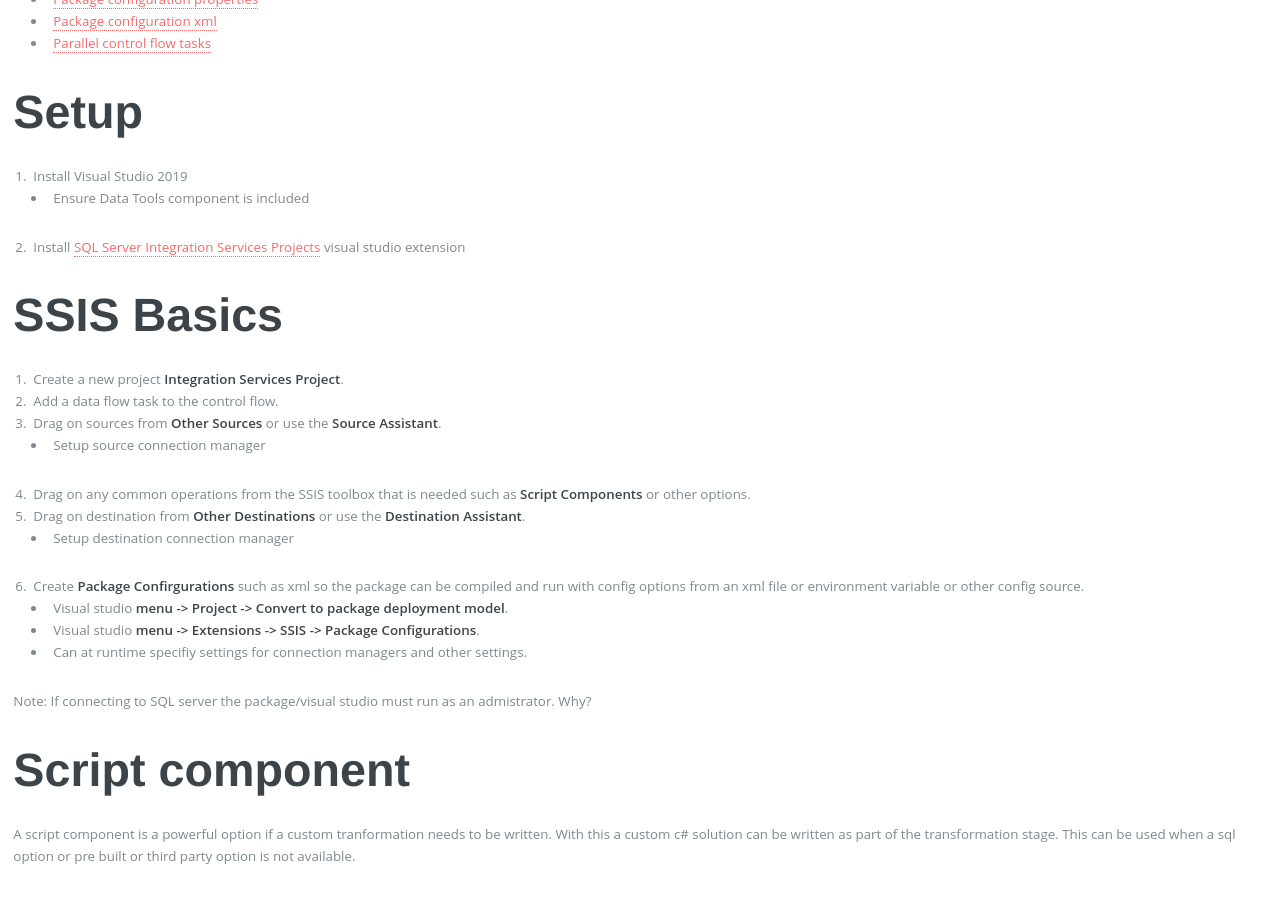
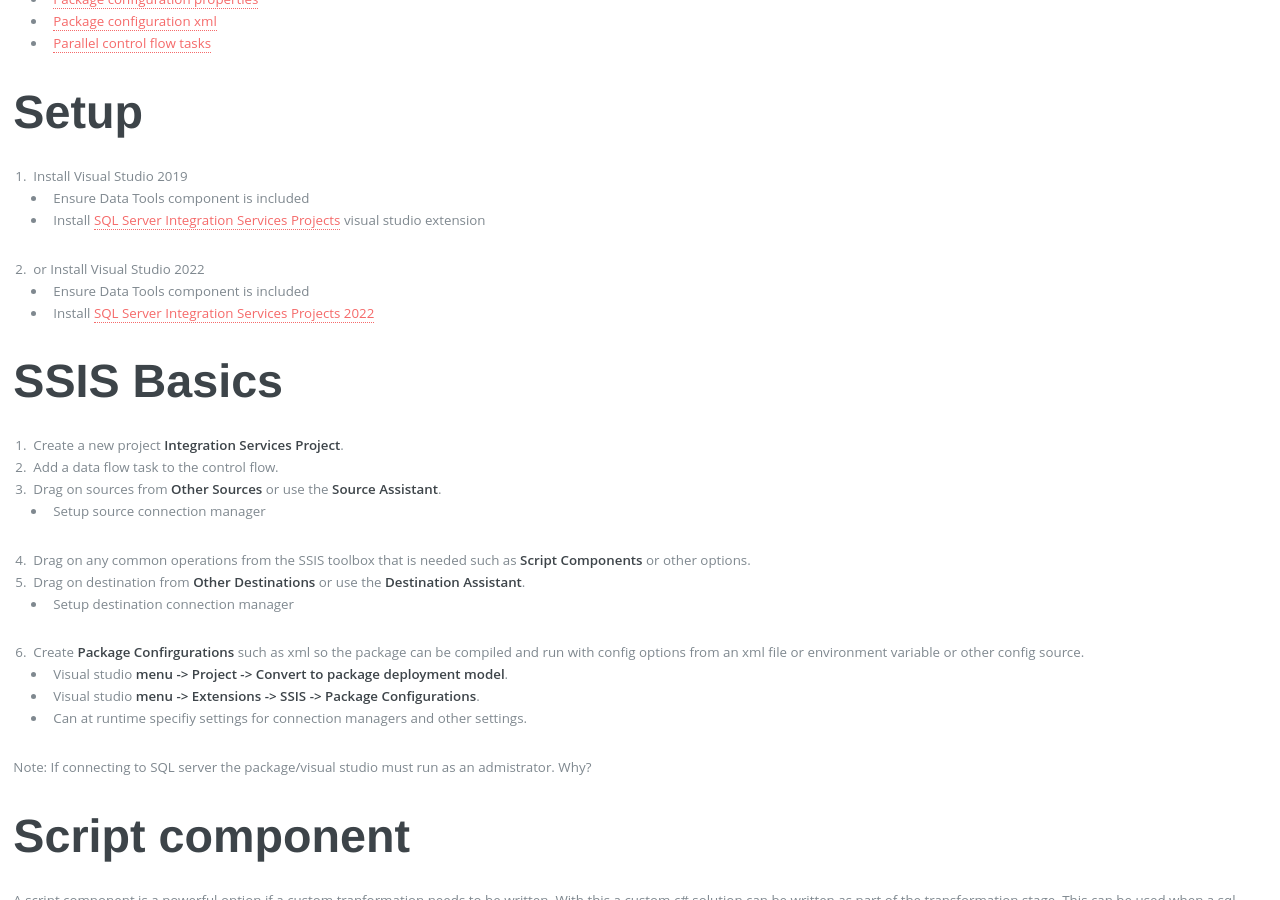
Before and after one commit to majorsilence/Dev, a Jekyll site: the page built from docs/Database/SSIS-Notes.md, in a window 1280 px wide and 900 px high, scrolled down 627 px. Built offline with Jekyll 4.4.1, drawn with Linux system fonts in a browser that asks for light colours.

Commit message:
Update SSIS-Notes.md

```diff
--- a/docs/Database/SSIS-Notes.md
+++ b/docs/Database/SSIS-Notes.md
@@ -8,8 +8,10 @@
 # Setup
 1. Install Visual Studio 2019
     * Ensure Data Tools component is included
-3. Install [SQL Server Integration Services Projects](https://marketplace.visualstudio.com/items?itemName=SSIS.SqlServerIntegrationServicesProjects) visual studio extension
-
+    * Install [SQL Server Integration Services Projects](https://marketplace.visualstudio.com/items?itemName=SSIS.SqlServerIntegrationServicesProjects) visual studio extension
+2. or Install Visual Studio 2022
+    * Ensure Data Tools component is included
+    * Install [SQL Server Integration Services Projects 2022](https://marketplace.visualstudio.com/items?itemName=SSIS.MicrosoftDataToolsIntegrationServices)
 
 # SSIS Basics
 
```
